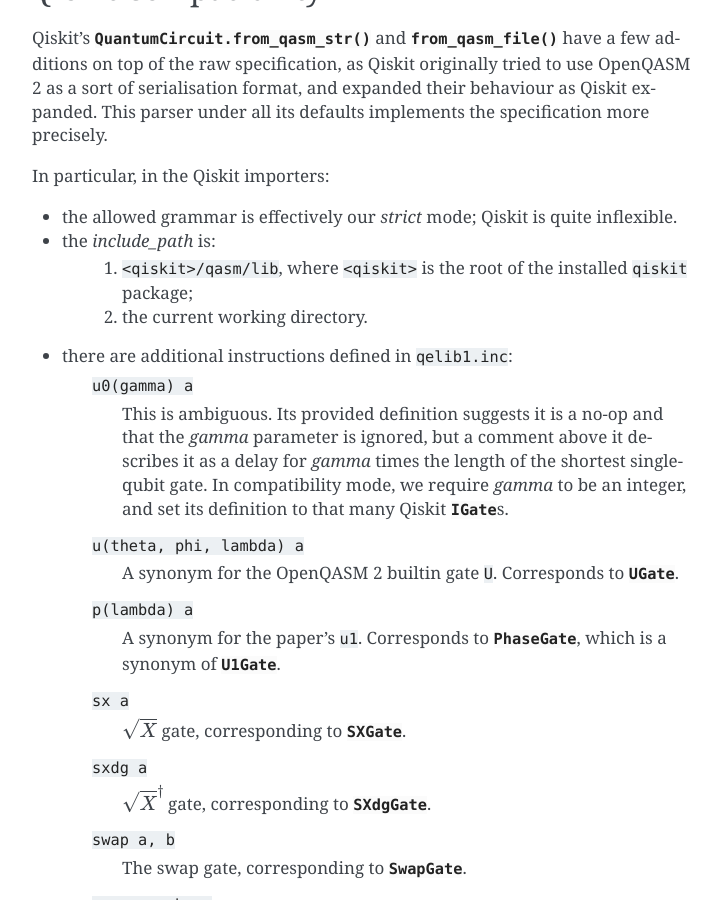
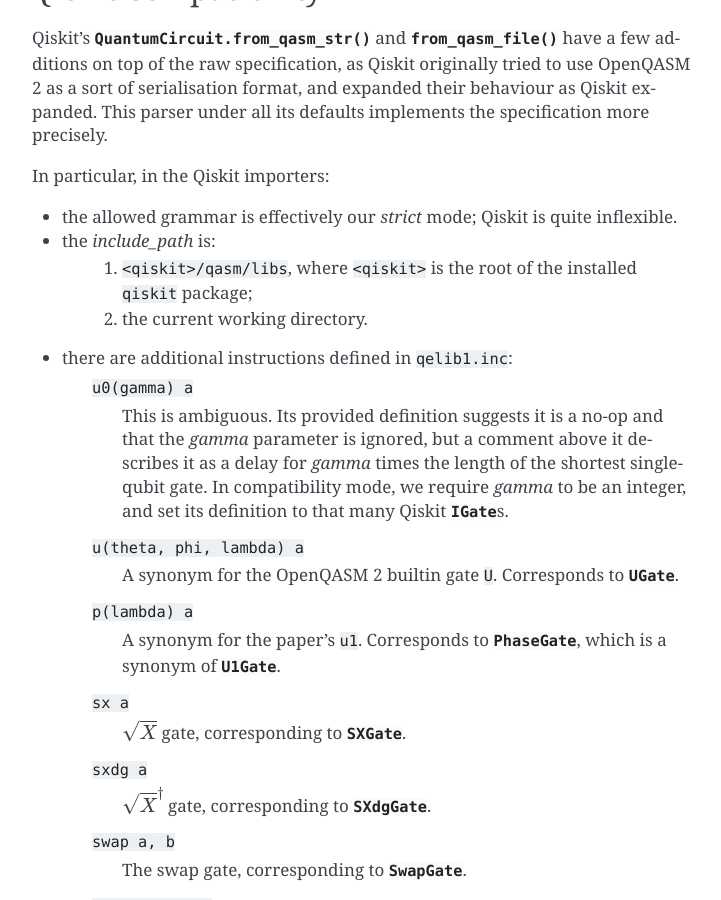
Before and after one commit to jakelishman/qiskit-qasm2, a Sphinx documentation site: the page built from docs/parse.rst, in a window 1280 px wide and 900 px high, scrolled down 1754 px. Shown: the whole window, without its empty margins (388-1109 px from the left). Built offline with Sphinx 7.4.7, drawn with Linux system fonts in a browser that asks for light colours; the version number is read from the project's files by our own code.

Commit message:
Fix typos

```diff
--- a/docs/parse.rst
+++ b/docs/parse.rst
@@ -72,7 +72,7 @@ In particular, in the Qiskit importers:
 * the allowed grammar is effectively our `strict` mode; Qiskit is quite inflexible.
 
 * the `include_path` is:
-    1. ``<qiskit>/qasm/lib``, where ``<qiskit>`` is the root of the installed ``qiskit`` package;
+    1. ``<qiskit>/qasm/libs``, where ``<qiskit>`` is the root of the installed ``qiskit`` package;
     2. the current working directory.
 
 * there are additional instructions defined in ``qelib1.inc``:
```
Also changed, not shown: README.md (+1 -1 lines).
